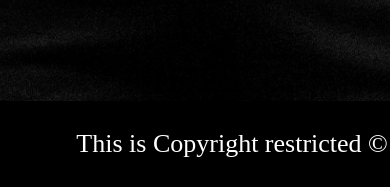
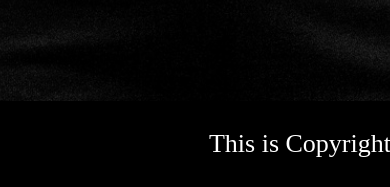
Before and after one commit to ARCHI321/gymwebsite.github.io, a PHP site: page /index.html in a window 390 px wide; the page is wider, and only the part inside the window is pictured. Shown: the part 1391-1578 px from the top of that part. Run offline with PHP 8.4, Linux system fonts and the light colour scheme.

Commit message:
Update phone1.css

```diff
--- a/phone1.css
+++ b/phone1.css
@@ -56,5 +56,8 @@ body{
     background-color: black;
     height: 41%;
     padding: 2px;
-    width: 118%;
+    width: 186%;
+    text-align: center;
+    align-items: center;
+    justify-content: center;
 }
```
